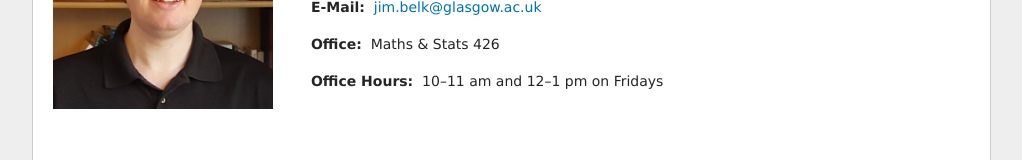
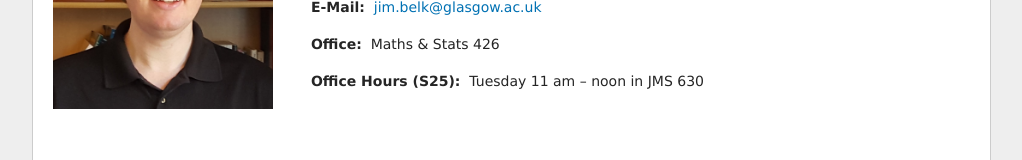
Before and after one commit to jimbelk/web, a plain HTML site: page index.htm in a window 1280 px wide. Shown: the part 278-438 px from the top of the page, without its empty margins (129-1151 px from the left). Drawn offline with Linux system fonts and the light colour scheme.

Commit message:
Update office hours

```diff
--- a/index.htm
+++ b/index.htm
@@ -40,7 +40,7 @@
 
 <p style="margin-top:2em"><b>E&#8209;Mail:</b>&nbsp;&nbsp;<a href="mailto:jim.belk@glasgow.ac.uk" target="_blank">jim.belk@glasgow.ac.uk</a></p>
 <p><b>Office:</b>&nbsp;&nbsp;Maths &amp; Stats 426</p>
-<p><b>Office Hours:</b>&nbsp;&nbsp;10&ndash;11&nbsp;am and 12&ndash;1&nbsp;pm on Fridays</p>
+<p><b>Office Hours (S25):</b>&nbsp;&nbsp;Tuesday 11 am &ndash; noon in JMS&nbsp;630</p>
 
 <br>
 
```
